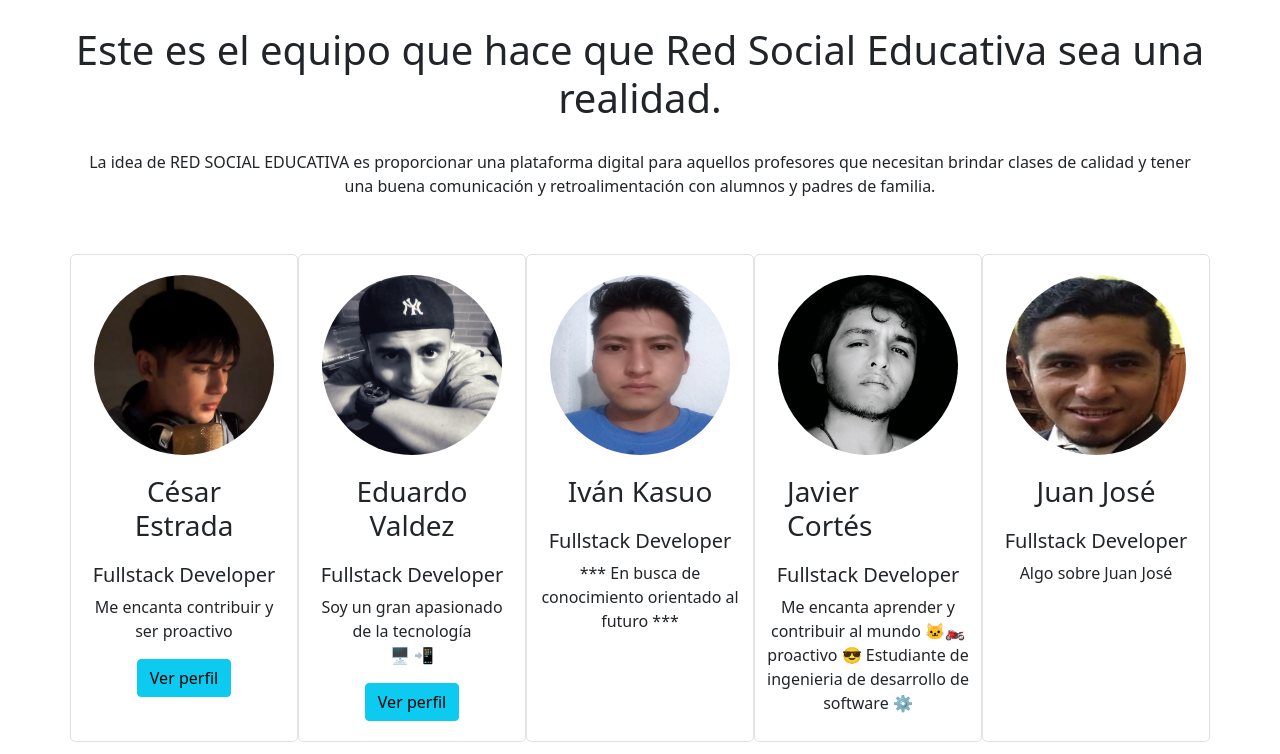
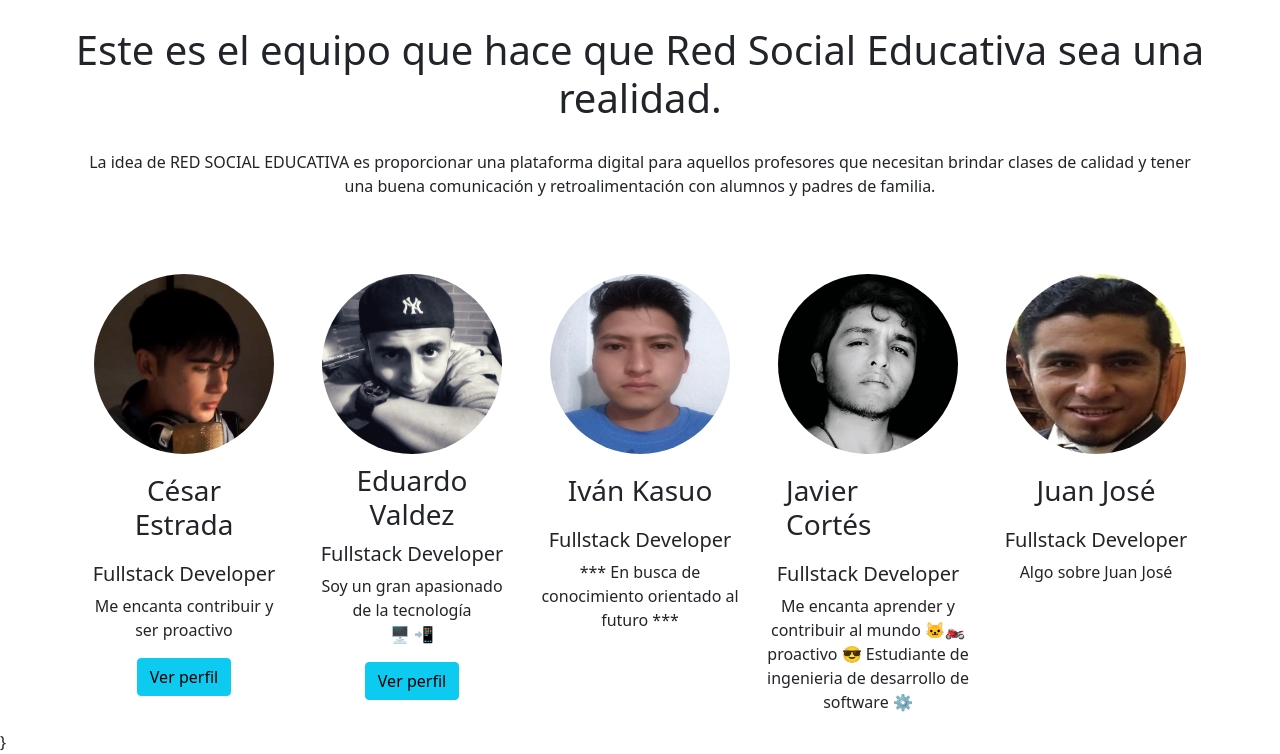
Before and after one commit to ivkasuo/Proyecto, a plain HTML site: page about-us.html in a window 1280 px wide. Shown: the part 76-830 px from the top of the page. Drawn offline with nearby package versions, Linux system fonts and the light colour scheme.

Commit message:
Anexo pequeñas mejoras y correciones a algunas vistas enviadas en la madrugada

```diff
--- a/about-us.html
+++ b/about-us.html
@@ -1,6 +1,5 @@
 <!DOCTYPE html>
 <html lang="es-MX">
-
 <head>
     <meta charset="UTF-8">
     <meta http-equiv="X-UA-Compatible" content="IE=edge">
@@ -14,12 +13,10 @@
     integrity="sha384-MrcW6ZMFYlzcLA8Nl+NtUVF0sA7MsXsP1UyJoMp4YLEuNSfAP+JcXn/tWtIaxVXM"
     crossorigin="anonymous"></script>
 </head>
-
 <body>
     <!--Inicio navbar-->
     <nav class="navbar navbar-expand-md navbar-light bg-light">
         <div class="container-fluid d-flex justify-content-between">
-
             <div class="container-fluid d-flex justify-content-start align-items-center">
                 <img src="/img/logotipo-red-social.svg" alt="Logotipo" style="max-width: 60px; padding-right: 24px;">
                 <a href="index.html" style="text-decoration: none; color: black;">
@@ -48,10 +45,9 @@
     <!--Inicio container perfiles-->
     <div class="container" style="margin-top: 40px;">
         <div class="row">
-
-    <!--Perfil César Estrada-->
+            <!-- Inicio del perfil de César Estrada-->
             <div class="col d-flex flex-column justify-content-start align-items-center"
-      style="border-style: solid; border-width: 1px; border-radius: 5px; border-color: #E2E2E2;">
+                style="border-style: solid; border-width: 0px; border-radius: 5px; border-color: #E2E2E2;">
                 <img src="/img/foto-cesar.jpg" class="rounded-circle" style="width: 180px; height: 180px; margin-top: 20px;">
                 <h3 style="margin: 20px; text-align: center;">
                 César Estrada
@@ -66,12 +62,13 @@
                 Ver perfil
                 </button>
             </div>
+             <!-- Fin perfil de César Estrada -->
 
-    <!-- Inicio perfil de Eduardo Valdez-->
+            <!-- Inicio del perfil de Eduardo Valdez-->
             <div class="col d-flex flex-column justify-content-start align-items-center"
-      style="border-style: solid; border-width: 1px; border-radius: 5px; border-color: #E2E2E2;">
+                style="border-style: solid; border-width: 0px; border-radius: 5px; border-color: #E2E2E2;">
                 <img src="img/foto-lalo.jpg" class="rounded-circle" style="width: 180px; height: 180px; margin-top: 20px;">
-      <h3 style="margin: 20px; text-align: center;">
+                <h3 style="margin: 10px; text-align: center;">
                 Eduardo Valdez
                 </h3>
                 <h5>
@@ -87,9 +84,9 @@
             </div>
             <!--Fin perfil de Eduardo Valdez-->
 
-    <!--Perfil Iván Kasuo-->
+            <!-- Inicio del perfil de Iván Kasuo-->
             <div class="col d-flex flex-column justify-content-start align-items-center"
-      style="border-style: solid; border-width: 1px; border-radius: 5px; border-color: #E2E2E2;">
+                style="border-style: solid; border-width: 0px; border-radius: 5px; border-color: #E2E2E2;">
                 <img src="./img/foto-ivan.jpg" class="rounded-circle" style="width: 180px; height: 180px; margin-top: 20px;">
                 <h3 style="margin: 20px;">
                 Iván Kasuo
@@ -101,10 +98,11 @@
                 *** En busca de conocimiento orientado al futuro ***
                 </p>
             </div>
+             <!-- Fin perfil de Iván Kasuo -->
 
-    <!--Perfil Javier Cortés-->
+            <!-- Inicio del perfil de Javier Cortés -->
             <div class="col d-flex flex-column justify-content-start align-items-center"
-      style="border-style: solid; border-width: 1px; border-radius: 5px; border-color: #E2E2E2;">
+                style="border-style: solid; border-width: 0px; border-radius: 5px; border-color: #E2E2E2;">
                 <img src="/img/foto-javier.jpg" class="rounded-circle" style="width: 180px; height: 180px; margin-top: 20px;">
                 <h3 style="margin: 20px;">
                 Javier Cortés
@@ -118,10 +116,11 @@
                 Estudiante de ingenieria de desarrollo de software ⚙
                 </p>
             </div>
+             <!-- Fin perfil de Javier Cortés -->
 
-    <!--Perfil Juan José-->
+            <!--Inicio del perfil de Juan José-->
             <div class="col d-flex flex-column justify-content-start align-items-center"
-      style="border-style: solid; border-width: 1px; border-radius: 5px; border-color: #E2E2E2;">
+                style="border-style: solid; border-width: 0px; border-radius: 5px; border-color: #E2E2E2;">
                 <img src="/img/foto-juan.jpg" class="rounded-circle" style="width: 180px; height: 180px; margin-top: 20px;">
                 <h3 style="margin: 20px;">
                 Juan José
@@ -133,9 +132,9 @@
                 Algo sobre Juan José
                 </p>
             </div>
+            <!-- Fin perfil de Juan José -->
         </div>
     </div>
-
     <!--Fin container perfiles-->
 
     <!--Inicio de Modales-->
@@ -197,15 +196,18 @@
                     del front-end y posteriormente generar las vistas.
                     <br><br>
                     También me involucro en la sección del back-end <br> y
-          el diseño de la base de datos para el desarrollo <br>
+                    en el diseño de la base de datos para el desarrollo <br>
                     de los servicios que mantienen funcional e <br> integro
                     nuestro sistema de información <br>🖥🌎
                     </p>
-      </div> <!-- Fin contenido biografia-eduardo -->
-    </div> <!-- Fin modal-text-center -->
-  </div><!-- Fin modal-dialog -->
+                </div>
+                <!-- Fin contenido biografia-eduardo -->
+            </div>
+            <!-- Fin modal-text-center -->
+        </div>
+        <!-- Fin modal-dialog -->
     </div>
     <!--Fin modal de Eduardo-->
 
 </body>
-</html>
+</html>}
```
Also changed, not shown: contacto.html (+7 -3 lines), index.html (+5 -7 lines), iniciar-sesion.html (+3 -2 lines), registrar-usuarios.html (+2 -2 lines). Lines whose indentation alone changed are shown as unchanged.
